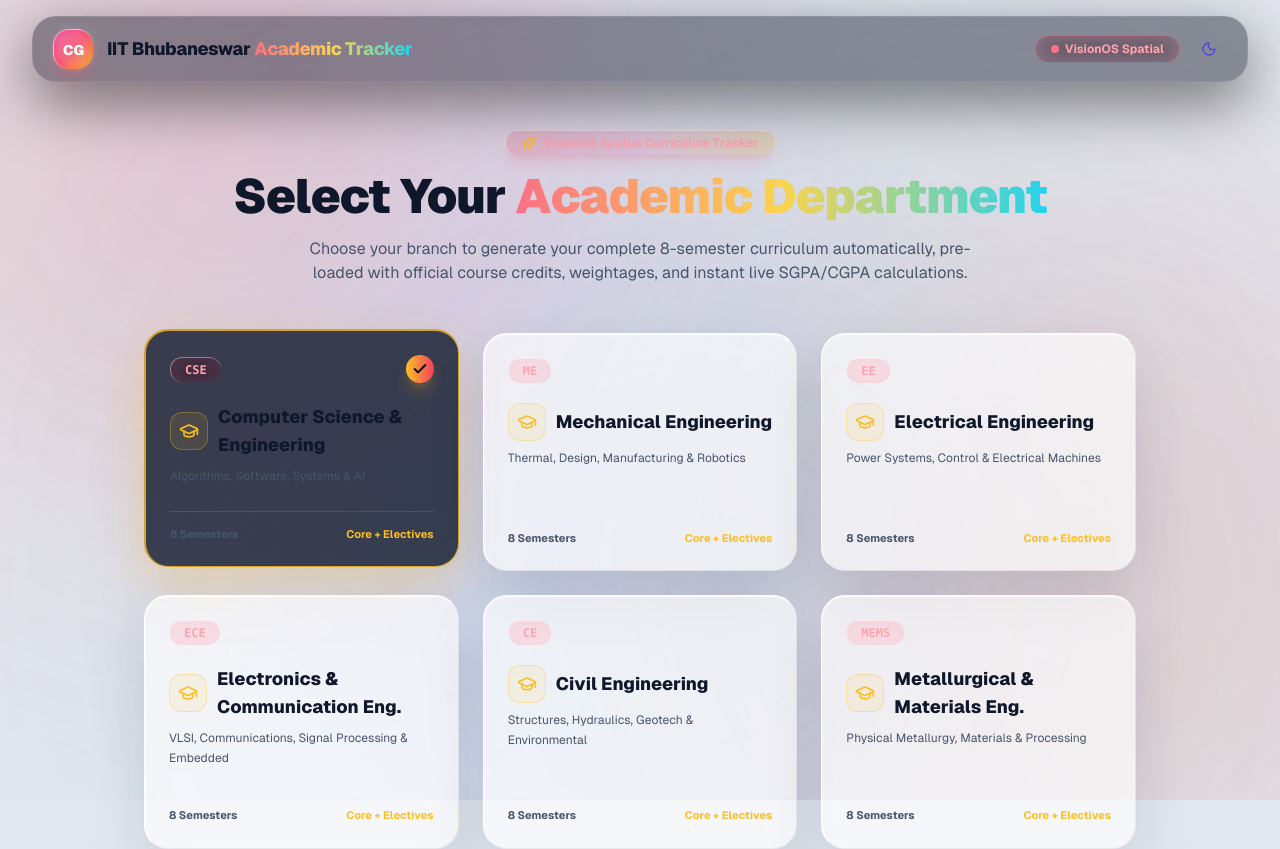
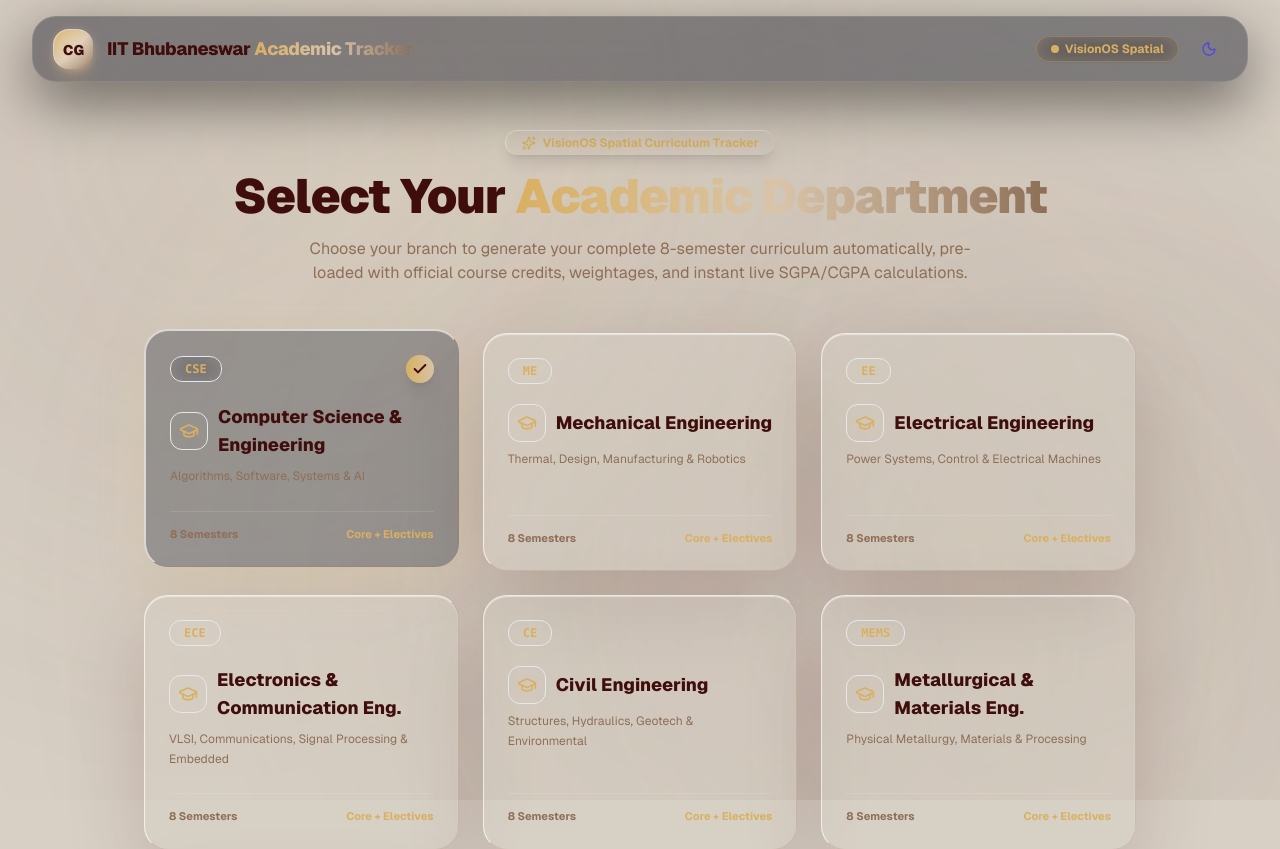
Before and after one commit to SusheelSagar4/iitbbs-cgpa-calculator, a Next.js app: page /dashboard in a window 1280 px wide. Shown: the top 849 px of the page. Built offline with nearby package versions, Linux system fonts and the light colour scheme.

Commit message:
style: apply gold and maroon palette site-wide consistently

```diff
--- a/src/app/dashboard/layout.tsx
+++ b/src/app/dashboard/layout.tsx
@@ -8,17 +8,17 @@ export default function DashboardLayout({
 }) {
   return (
     <ThemeProvider>
-      <div className="relative min-h-screen bg-[var(--bg-main)] text-[var(--text-main)] selection:bg-rose-500/30 selection:text-rose-200">
+      <div className="relative min-h-screen bg-[var(--bg-main)] text-[var(--text-main)] selection:bg-[#D9B061]/30 selection:text-[#3F0D0C]">
         {/* Multi-Layered Glowing 3D Sunset Orbs Background (Reference Image 1) */}
         <div className="fixed inset-0 pointer-events-none z-0 overflow-hidden">
           {/* Sunset Magenta/Pink Glowing Orb */}
-          <div className="absolute -top-32 -left-32 h-[650px] w-[650px] rounded-full bg-gradient-to-br from-pink-500/30 via-rose-600/20 to-orange-500/30 blur-[130px] animate-orb-1 opacity-80" />
+          <div className="absolute -top-32 -left-32 h-[650px] w-[650px] rounded-full bg-gradient-to-br from-[#D9B061]/20 via-[#D9C4A9]/10 to-[#3F0D0C]/25 blur-[130px] animate-orb-1 opacity-80" />
 
           {/* Sunset Orange/Gold Glowing Orb */}
-          <div className="absolute top-1/4 -right-40 h-[700px] w-[700px] rounded-full bg-gradient-to-br from-amber-400/25 via-orange-500/20 to-rose-600/25 blur-[150px] animate-orb-2 opacity-75" />
+          <div className="absolute top-1/4 -right-40 h-[700px] w-[700px] rounded-full bg-gradient-to-br from-[#D9C4A9]/20 via-[#8D6F57]/15 to-[#3F0D0C]/20 blur-[150px] animate-orb-2 opacity-75" />
 
           {/* Deep Cyan/Violet Center Orb */}
-          <div className="absolute -bottom-40 left-1/4 h-[750px] w-[750px] rounded-full bg-gradient-to-br from-cyan-500/20 via-blue-600/20 to-purple-600/25 blur-[170px] animate-orb-pulse opacity-70" />
+          <div className="absolute -bottom-40 left-1/4 h-[750px] w-[750px] rounded-full bg-gradient-to-br from-[#D9B061]/15 via-[#3F0D0C]/15 to-[#D9C4A9]/25 blur-[170px] animate-orb-pulse opacity-70" />
 
           {/* VisionOS Subtle Geometric Concentric Rings (Reference Image 1) */}
           <div className="absolute top-12 left-1/2 -translate-x-1/2 h-[800px] w-[800px] rounded-full border border-white/[0.04] pointer-events-none" />
@@ -34,20 +34,20 @@ export default function DashboardLayout({
             <div className="flex items-center justify-between px-5 py-3">
               <div className="flex items-center gap-3.5">
                 {/* 3D Glossy Sunset Brand Capsule */}
-                <div className="relative flex h-10 w-10 items-center justify-center rounded-2xl border-t border-l border-white/50 bg-gradient-to-br from-pink-500 via-rose-500 to-amber-500 text-sm font-black text-white shadow-lg shadow-rose-500/30">
+                <div className="relative flex h-10 w-10 items-center justify-center rounded-2xl border-t border-l border-white/50 bg-gradient-to-br from-[#D9B061] via-[#D9C4A9] to-[#8D6F57] text-sm font-black text-[#3F0D0C] shadow-lg shadow-[#D9B061]/30">
                   <span className="relative z-10">CG</span>
                   <div className="absolute inset-0 rounded-2xl bg-white/20 blur-sm" />
                 </div>
                 <div>
                   <h1 className="text-base font-extrabold tracking-tight text-[var(--text-main)] sm:text-lg">
-                    IIT Bhubaneswar <span className="bg-gradient-to-r from-rose-400 via-amber-300 to-cyan-400 bg-clip-text text-transparent">Academic Tracker</span>
+                    IIT Bhubaneswar <span className="bg-gradient-to-r from-[#D9B061] via-[#D9C4A9] to-[#8D6F57] bg-clip-text text-transparent">Academic Tracker</span>
                   </h1>
                 </div>
               </div>
 
               <div className="flex items-center gap-3">
-                <span className="hidden sm:inline-flex items-center gap-1.5 rounded-full border border-rose-500/30 bg-rose-500/10 px-3.5 py-1 text-xs font-bold text-rose-300 backdrop-blur-md shadow-sm">
-                  <span className="h-2 w-2 rounded-full bg-rose-400 animate-ping" />
+                <span className="hidden sm:inline-flex items-center gap-1.5 rounded-full border border-[#D9B061]/30 bg-[#D9B061]/10 px-3.5 py-1 text-xs font-bold text-[#D9B061] backdrop-blur-md shadow-sm">
+                  <span className="h-2 w-2 rounded-full bg-[#D9B061] animate-ping" />
                   VisionOS Spatial
                 </span>
 
--- a/src/app/globals.css
+++ b/src/app/globals.css
@@ -2,31 +2,43 @@
 @tailwind components;
 @tailwind utilities;
 
-/* VisionOS & Sunset Glassmorphism Design System Variables */
+/* VisionOS & Gold/Maroon Glassmorphism Design System Variables */
 :root {
-  --bg-main: #060919;
-  --text-main: #f8fafc;
-  --text-muted: #94a3b8;
-  --vision-glass-bg: rgba(15, 23, 42, 0.45);
-  --vision-glass-border-top: rgba(255, 255, 255, 0.35);
-  --vision-glass-border-bottom: rgba(255, 255, 255, 0.08);
-  --vision-glass-panel-bg: rgba(6, 12, 28, 0.75);
-  --vision-glass-shadow: 0 30px 80px rgba(0, 0, 0, 0.6), inset 0 1px 1px rgba(255, 255, 255, 0.25);
-  --glass-input-bg: rgba(15, 23, 42, 0.5);
-  --glass-input-border: rgba(255, 255, 255, 0.15);
+  --color-gold: #D9B061;
+  --color-tan: #D9C4A9;
+  --color-offwhite: #D8D0C5;
+  --color-brown: #8D6F57;
+  --color-maroon: #3F0D0C;
+
+  /* Default theme maps (Light mode default to off-white bg, maroon text) */
+  --bg-main: var(--color-offwhite);
+  --text-main: var(--color-maroon);
+  --text-muted: var(--color-brown);
+
+  --vision-glass-bg: rgba(216, 208, 197, 0.45);
+  --vision-glass-border-top: rgba(255, 255, 255, 0.65);
+  --vision-glass-border-bottom: rgba(141, 111, 87, 0.2);
+  --vision-glass-panel-bg: rgba(240, 236, 230, 0.85);
+  --vision-glass-shadow: 0 30px 80px rgba(63, 13, 12, 0.15), inset 0 1px 1px rgba(255, 255, 255, 0.5);
+
+  --glass-input-bg: rgba(255, 255, 255, 0.7);
+  --glass-input-border: rgba(141, 111, 87, 0.3);
 }
 
-.light {
-  --bg-main: #e2e8f0;
-  --text-main: #0f172a;
-  --text-muted: #475569;
-  --vision-glass-bg: rgba(255, 255, 255, 0.65);
-  --vision-glass-border-top: rgba(255, 255, 255, 0.9);
-  --vision-glass-border-bottom: rgba(0, 0, 0, 0.06);
-  --vision-glass-panel-bg: rgba(255, 255, 255, 0.85);
-  --vision-glass-shadow: 0 25px 60px rgba(15, 23, 42, 0.12), inset 0 1px 2px rgba(255, 255, 255, 0.8);
-  --glass-input-bg: rgba(255, 255, 255, 0.75);
-  --glass-input-border: rgba(0, 0, 0, 0.12);
+.dark {
+  /* Dark theme maps (Dark mode default to maroon bg, off-white text) */
+  --bg-main: var(--color-maroon);
+  --text-main: var(--color-offwhite);
+  --text-muted: var(--color-tan);
+
+  --vision-glass-bg: rgba(63, 13, 12, 0.45);
+  --vision-glass-border-top: rgba(217, 176, 97, 0.35);
+  --vision-glass-border-bottom: rgba(0, 0, 0, 0.45);
+  --vision-glass-panel-bg: rgba(50, 10, 9, 0.85);
+  --vision-glass-shadow: 0 30px 80px rgba(0, 0, 0, 0.6), inset 0 1px 1px rgba(255, 255, 255, 0.2);
+
+  --glass-input-bg: rgba(30, 5, 5, 0.5);
+  --glass-input-border: rgba(141, 111, 87, 0.4);
 }
 
 body {
@@ -159,33 +171,35 @@ body {
 
   .glass-input:focus {
     outline: none;
-    border-color: rgba(255, 140, 0, 0.7);
-    box-shadow: 0 0 25px rgba(255, 110, 50, 0.3);
+    border-color: var(--color-gold);
+    box-shadow: 0 0 25px rgba(217, 176, 97, 0.35);
   }
 
-  /* Vibrant Sunset Gradient Buttons & Chips */
+  /* Vibrant Gold Gradient Buttons & Chips */
   .pill-sunset {
-    background: linear-gradient(135deg, #ff5e62 0%, #ff9966 50%, #ff007a 100%);
-    color: #ffffff;
-    box-shadow: 0 8px 30px rgba(255, 94, 98, 0.4), inset 0 1px 1px rgba(255, 255, 255, 0.4);
+    background: linear-gradient(135deg, var(--color-gold) 0%, var(--color-tan) 50%, var(--color-brown) 100%);
+    color: var(--color-maroon);
+    font-weight: 800;
+    box-shadow: 0 8px 30px rgba(217, 176, 97, 0.35), inset 0 1px 1px rgba(255, 255, 255, 0.4);
     transition: all 0.25s cubic-bezier(0.16, 1, 0.3, 1);
   }
 
   .pill-sunset:hover {
     transform: translateY(-1.5px) scale(1.02);
-    box-shadow: 0 12px 38px rgba(255, 94, 98, 0.6), inset 0 1px 1px rgba(255, 255, 255, 0.6);
+    box-shadow: 0 12px 38px rgba(217, 176, 97, 0.5), inset 0 1px 1px rgba(255, 255, 255, 0.6);
   }
 
   .pill-cyan {
-    background: linear-gradient(135deg, #00c6ff 0%, #0072ff 100%);
-    color: #ffffff;
-    box-shadow: 0 8px 25px rgba(0, 198, 255, 0.35), inset 0 1px 1px rgba(255, 255, 255, 0.4);
+    background: linear-gradient(135deg, var(--color-tan) 0%, var(--color-brown) 100%);
+    color: var(--color-maroon);
+    font-weight: 800;
+    box-shadow: 0 8px 25px rgba(141, 111, 87, 0.25), inset 0 1px 1px rgba(255, 255, 255, 0.4);
     transition: all 0.25s cubic-bezier(0.16, 1, 0.3, 1);
   }
 
   .pill-cyan:hover {
     transform: translateY(-1.5px) scale(1.02);
-    box-shadow: 0 12px 35px rgba(0, 198, 255, 0.55), inset 0 1px 1px rgba(255, 255, 255, 0.6);
+    box-shadow: 0 12px 35px rgba(141, 111, 87, 0.45), inset 0 1px 1px rgba(255, 255, 255, 0.6);
   }
 }
 
--- a/src/components/GradeSelector.tsx
+++ b/src/components/GradeSelector.tsx
@@ -44,7 +44,7 @@ export default function GradeSelector({
                   : g === 'EX' || g === 'A'
                   ? 'pill-sunset scale-105 font-black border-t border-l border-white/50'
                   : 'pill-cyan scale-105 font-black border-t border-l border-white/50'
-                : 'border-t border-l border-white/20 border-r border-b border-white/5 bg-white/5 text-[var(--text-muted)] hover:border-amber-400/50 hover:bg-white/10 hover:text-[var(--text-main)]'
+                : 'border-t border-l border-white/20 border-r border-b border-white/5 bg-white/5 text-[var(--text-muted)] hover:border-[var(--color-gold)]/50 hover:bg-white/10 hover:text-[var(--text-main)]'
             }`}
           >
             {g}
--- a/src/components/Onboarding.tsx
+++ b/src/components/Onboarding.tsx
@@ -26,12 +26,12 @@ export default function Onboarding({ onCurriculumInitialized }: OnboardingProps)
     <div className="mx-auto max-w-5xl py-8 px-4 animate-modal-scale">
       {/* Onboarding Hero Section */}
       <div className="text-center space-y-4 mb-12">
-        <span className="inline-flex items-center gap-1.5 rounded-full border-t border-l border-white/40 bg-gradient-to-r from-rose-500/20 via-pink-500/15 to-amber-500/20 px-4 py-1 text-xs font-bold text-rose-300 backdrop-blur-xl shadow-lg shadow-rose-500/15">
-          <Sparkles className="h-3.5 w-3.5 text-amber-400" />
+        <span className="inline-flex items-center gap-1.5 rounded-full border-t border-l border-white/40 bg-gradient-to-r from-[var(--color-gold)]/20 via-[var(--color-tan)]/15 to-[var(--color-brown)]/20 px-4 py-1 text-xs font-bold text-[var(--color-gold)] backdrop-blur-xl shadow-lg shadow-[var(--color-gold)]/10">
+          <Sparkles className="h-3.5 w-3.5 text-[var(--color-gold)]" />
           VisionOS Spatial Curriculum Tracker
         </span>
         <h2 className="text-3xl sm:text-5xl font-black tracking-tight text-[var(--text-main)]">
-          Select Your <span className="bg-gradient-to-r from-rose-400 via-amber-300 to-cyan-400 bg-clip-text text-transparent">Academic Department</span>
+          Select Your <span className="bg-gradient-to-r from-[var(--color-gold)] via-[var(--color-tan)] to-[var(--color-brown)] bg-clip-text text-transparent">Academic Department</span>
         </h2>
         <p className="mx-auto max-w-2xl text-sm sm:text-base text-[var(--text-muted)] leading-relaxed">
           Choose your branch to generate your complete 8-semester curriculum automatically, pre-loaded with official course credits, weightages, and instant live SGPA/CGPA calculations.
@@ -49,25 +49,25 @@ export default function Onboarding({ onCurriculumInitialized }: OnboardingProps)
               onClick={() => setSelectedBranchId(b.id)}
               className={`relative flex flex-col justify-between rounded-3xl p-6 transition-all duration-300 cursor-pointer vision-glass-card ${
                 isSelected
-                  ? 'border-t-2 border-l-2 border-amber-400/80 bg-slate-900/80 shadow-[0_20px_50px_rgba(245,158,11,0.25)] translate-y-[-4px]'
+                  ? 'border-t-2 border-l-2 border-[var(--color-gold)]/80 bg-slate-900/30 shadow-[0_20px_50px_rgba(217,176,97,0.15)] translate-y-[-4px]'
                   : 'vision-glass-card-hover'
               }`}
             >
               <div>
                 <div className="flex items-center justify-between">
-                  <span className="rounded-xl border-t border-l border-white/40 bg-rose-500/15 px-3.5 py-1 text-xs font-mono font-extrabold text-rose-300 backdrop-blur-md">
+                  <span className="rounded-xl border border-[var(--color-gold)]/20 bg-[var(--color-gold)]/10 px-3.5 py-1 text-xs font-mono font-extrabold text-[var(--color-gold)] backdrop-blur-md">
                     {b.code}
                   </span>
                   {isSelected && (
-                    <span className="flex h-7 w-7 items-center justify-center rounded-full bg-gradient-to-r from-amber-400 to-rose-500 text-slate-950 font-black shadow-lg shadow-amber-500/30">
+                    <span className="flex h-7 w-7 items-center justify-center rounded-full bg-gradient-to-r from-[var(--color-gold)] to-[var(--color-tan)] text-[#3F0D0C] font-black shadow-lg shadow-[var(--color-gold)]/30">
                       <Check className="h-4 w-4 stroke-[3]" />
                     </span>
                   )}
                 </div>
 
                 <div className="mt-5 flex items-center gap-2.5">
-                  <div className="p-2 rounded-xl bg-amber-400/10 border border-amber-400/30">
-                    <GraduationCap className="h-5 w-5 text-amber-400" />
+                  <div className="p-2 rounded-xl bg-[var(--color-gold)]/10 border border-[var(--color-gold)]/30">
+                    <GraduationCap className="h-5 w-5 text-[var(--color-gold)]" />
                   </div>
                   <h3 className="text-lg font-extrabold text-[var(--text-main)]">{b.name}</h3>
                 </div>
@@ -78,7 +78,7 @@ export default function Onboarding({ onCurriculumInitialized }: OnboardingProps)
 
               <div className="mt-6 border-t border-white/10 pt-3.5 flex items-center justify-between text-[11px] font-bold text-[var(--text-muted)]">
                 <span>8 Semesters</span>
-                <span className="text-amber-400">Core + Electives</span>
+                <span className="text-[var(--color-gold)]">Core + Electives</span>
               </div>
             </div>
           )
```
Also changed, not shown: src/components/AddCourseModal.tsx (+8 -8 lines), src/components/CurriculumDashboard.tsx (+15 -15 lines), src/components/LandingHero.tsx (+36 -36 lines).
